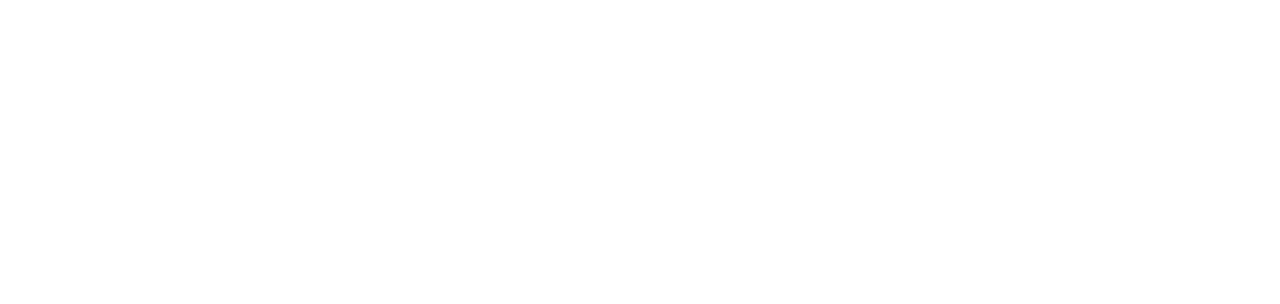
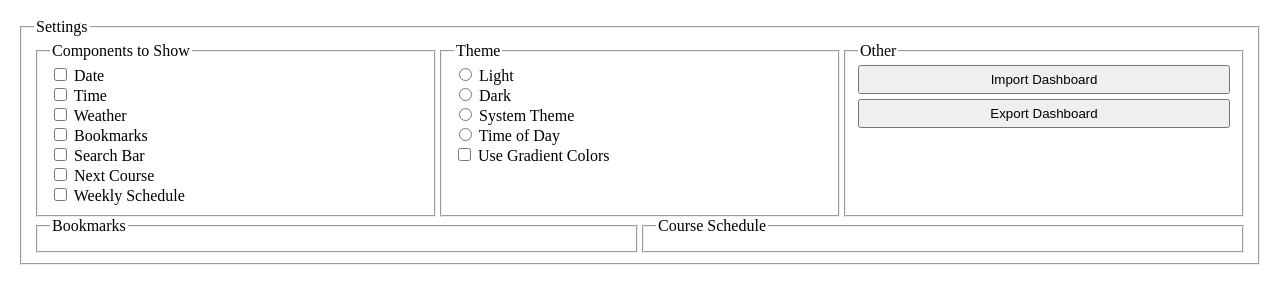
Before and after one commit to PythonCoderAS/ITWS1100S23Team06, a website: page code/index.html in a window 1280 px wide. Drawn offline with nearby package versions, Linux system fonts and the light colour scheme.

Commit message:
Make settings page

```diff
--- /dev/null
+++ b/code/css/dashboard.css
@@ -0,0 +1,26 @@
+#settings {
+    padding: 10px;
+}
+
+.settingsGroup {
+    display: flex;
+}
+
+#settingsGroup1 > fieldset {
+    flex: 33.33%;
+}
+
+#settingsGroup2 > fieldset {
+    flex: 50%;
+}
+
+.option {
+    display: block;
+}
+
+#settings button {
+    width: 100%;
+    text-align: center;
+    padding: 5px;
+    margin-bottom: 5px;
+}
--- a/code/index.html
+++ b/code/index.html
@@ -2,5 +2,65 @@
 <html>
     <head>
         <title>RPI Dashboard</title>
+        <script src="https://cdn.jsdelivr.net/npm/jquery@3/dist/jquery.min.js"></script>
+        <script src="./js/dashboard.js"></script>
+        <link rel="stylesheet" href="./css/dashboard.css">
     </head>
+    <body>
+        <main id="dashboard">
+
+        </main>
+        <main id="settings">
+            <fieldset>
+                <legend>Settings</legend>
+                <div id="settingsGroup1" class="settingsGroup">
+                    <fieldset>
+                        <legend>Components to Show</legend>
+                        <div class="option">
+                            <input type="checkbox" name="showDate" id="showDate">
+                        <label for="showDate">Date</label>
+                        </div>
+                        <div class="option"><input type="checkbox" name="showTime" id="showTime">
+                            <label for="showTime">Time</label></div>
+                        <div class="option"><input type="checkbox" name="showWeather" id="showWeather">
+                            <label for="showWeather">Weather</label></div>
+                        <div class="option"><input type="checkbox" name="showBookmarks" id="showBookmarks">
+                            <label for="showBookmarks">Bookmarks</label></div>
+                        <div class="option"><input type="checkbox" name="showSearchBar" id="showSearchBar">
+                            <label for="showSearchBar">Search Bar</label></div>
+                        <div class="option"><input type="checkbox" name="showNextCourse" id="showNextCourse">
+                            <label for="showNextCourse">Next Course</label></div>
+                        <div class="option"><input type="checkbox" name="showWeeklySchedule" id="showWeeklySchedule">
+                            <label for="showWeeklySchedule">Weekly Schedule</label></div>
+                    </fieldset>
+                    <fieldset>
+                        <legend>Theme</legend>
+                        <div class="option"><input type="radio" name="theme" id="themeLight">
+                            <label for="themeLight">Light</label></div>
+                        <div class="option"><input type="radio" name="theme" id="themeDark">
+                            <label for="themeDark">Dark</label></div>
+                        <div class="option"><input type="radio" name="theme" id="themeSystem">
+                            <label for="themeSystem">System Theme</label></div>
+                        <div class="option"><input type="radio" name="theme" id="themeTimeOfDay">
+                            <label for="themeTimeOfDay">Time of Day</label></div>
+                        <div class="option"><input type="checkbox" name="themeUseGradient" id="themeUseGradient">
+                            <label for="themeUseGradient">Use Gradient Colors</label></div>
+                    </fieldset>
+                    <fieldset>
+                        <legend>Other</legend>
+                        <button type="button" id="importButton">Import Dashboard</button>
+                        <button type="button" id="exportButton">Export Dashboard</button>
+                    </fieldset>
+                </div>
+                <div id="settingsGroup2" class="settingsGroup">
+                    <fieldset>
+                        <legend>Bookmarks</legend>
+                    </fieldset>
+                    <fieldset>
+                        <legend>Course Schedule</legend>
+                    </fieldset>
+                </div>
+            </fieldset>
+        </main>
+    </body>
 </html>
--- a/code/js/dashboard.js
+++ b/code/js/dashboard.js
@@ -1,3 +1,5 @@
+"use strict";
+
 const dashboard = {
     /**
      * Defines some enum types for the config.
@@ -26,10 +28,16 @@ const dashboard = {
      * @property {CourseSchedules} courseSchedules
      */
     /**
+     * @typedef {Object} Bookmark
+     * @property {string} text The text to show on the bookmark.
+     * @property {string} url The URL to open when the bookmark is clicked.
+     */
+    /**
      * @typedef {Object} Config
      * @property {Component[]} componentsToShow The components to show in the dashboard.
      * @property {Theme} theme The theme to use.
      * @property {Courses} courses Course data
+     * @property {Bookmark[]} bookmarks The bookmarks to show in the dashboard.
      **/
     /**
      * The default config.
@@ -89,7 +97,25 @@ const dashboard = {
          * Each key has an array of course schedules. A course schedule has a `name`, `code`, `start` and `end` time.
          */
         courseSchedules: {},
-      }
+      },
+      bookmarks: [
+        {
+            text: "Homepage",
+            url: "https://www.rpi.edu/"
+        },
+        {
+            text: "SIS",
+            url: "https://sis.rpi.edu/"
+        },
+        {
+            text: "LMS",
+            url: "https://lms.rpi.edu/"
+        },
+        {
+            text: "Submitty",
+            url: "https://submitty.cs.rpi.edu/"
+        }
+      ]
     },
     /**
      * The current config.
@@ -97,9 +123,9 @@ const dashboard = {
      **/
     currentConfig: null,
     init: function() {
-      if (currentConfig === null) {
-        currentConfig = this.loadConfig();
-
+      if (this.currentConfig === null) {
+        this.currentConfig = this.loadConfig();
+        this.mergeWithDefaultConfig(this.currentConfig, this.defaultConfig);
       }
       this.generateDashboard();
     },
@@ -126,7 +152,7 @@ const dashboard = {
         defaultConfigRoot = this.defaultConfig;
       }
       for (const key of Object.keys(defaultConfigRoot)){
-        if (Object.keys(defaultConfigRoot[key]).length > 0 && !Array.isArray(defaultConfigRoot[key])){
+        if (typeof defaultConfigRoot[key] === "object" && Object.keys(defaultConfigRoot[key]).length > 0 && !Array.isArray(defaultConfigRoot[key]) && defaultConfigRoot[key] !== null){
           root[key] = root[key] || {};
           dashboard.mergeWithDefaultConfig(root[key], defaultConfigRoot[key]);
         } else {
@@ -345,13 +371,13 @@ const dashboard = {
       let date = DateTimeUtils.getCurrentDateTimeInNewYork();
       if (date.month < 5) {
         // If the month is before May, it is the spring semester.
-        return date.getFullYear() + "01";
+        return date.year + "01";
       } else if (date.month < 9) {
         // If the month is in May or after May but before September, it is the summer semester.
-        return date.getFullYear() + "05";
+        return date.year + "05";
       } else {
         // If the month is after September, it is the fall semester.
-        return date.getFullYear() + "09";
+        return date.year + "09";
       }
     },
     getCourseData: function(semesterNo) {
@@ -381,7 +407,7 @@ const dashboard = {
           // We only care about the courses in that department, not the department itself.
           // Extract the courses array from each department.
           for (let department of data) {
-            coursesList.push(...department.coursesList);
+            coursesList.push(...department.courses);
           }
           /**
            * @typedef {"M" | "T" | "W" | "R" | "F"} DayOfWeekQUACS
@@ -492,9 +518,13 @@ const dashboard = {
       // Get the current time.
       let currentTime = currentDateTime.hour * 100 + currentDateTime.minute;
       // Filter the courses to only include the ones that have not started yet.
-      return (this.courseSchedules[dayOfWeekStr] || []).filter(course => course.start > currentTime);
+      return (dashboard.currentConfig.courses.courseSchedules[dayOfWeekStr] || []).filter(course => course.start > currentTime);
     },
     getNextUpcomingCourse: function() {
       return this.getRemainingUserCoursesForToday()[0] || null;
     }
   }
+
+  $(document).ready(function() {
+    dashboard.init();
+  })
```
